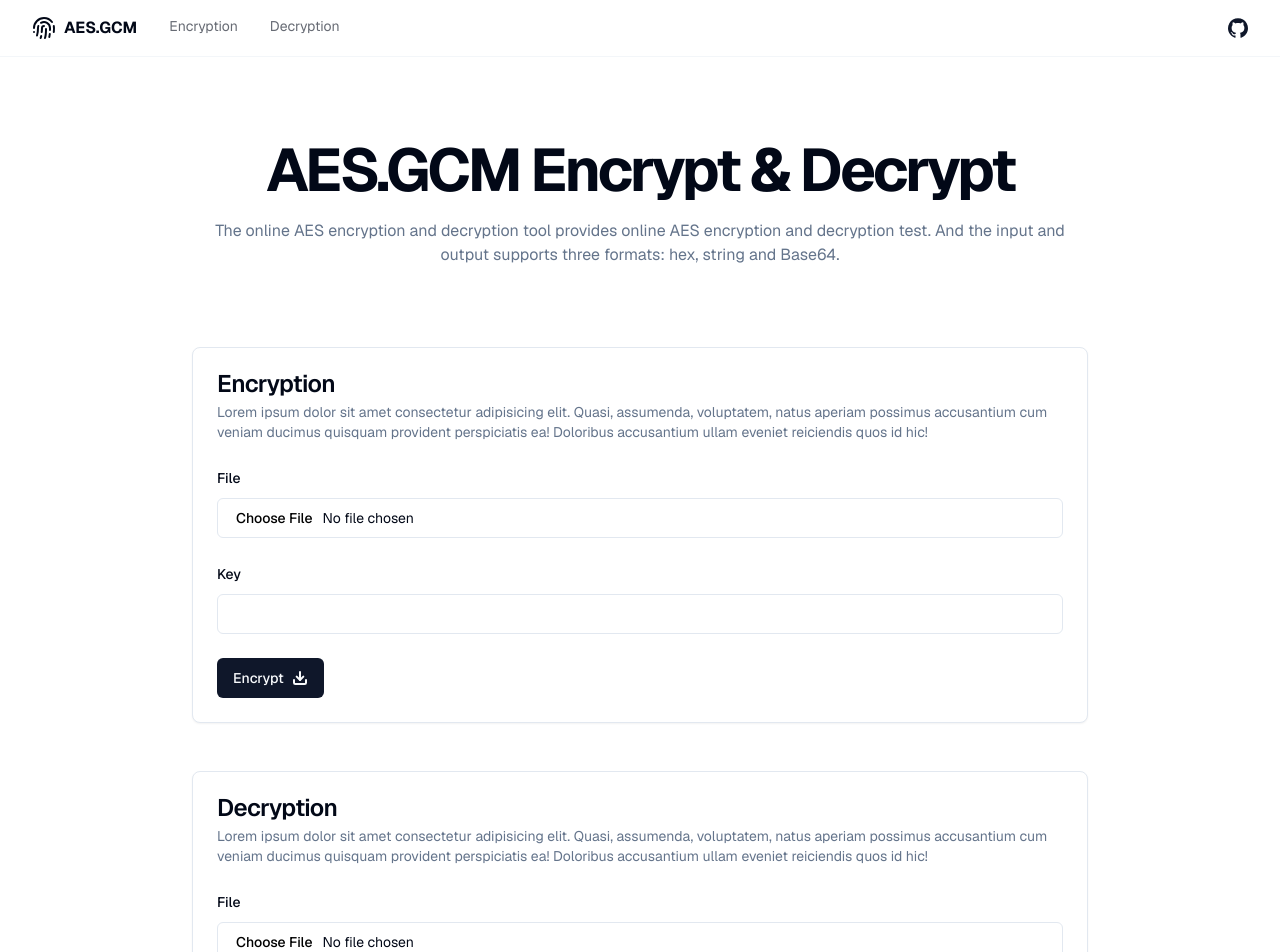
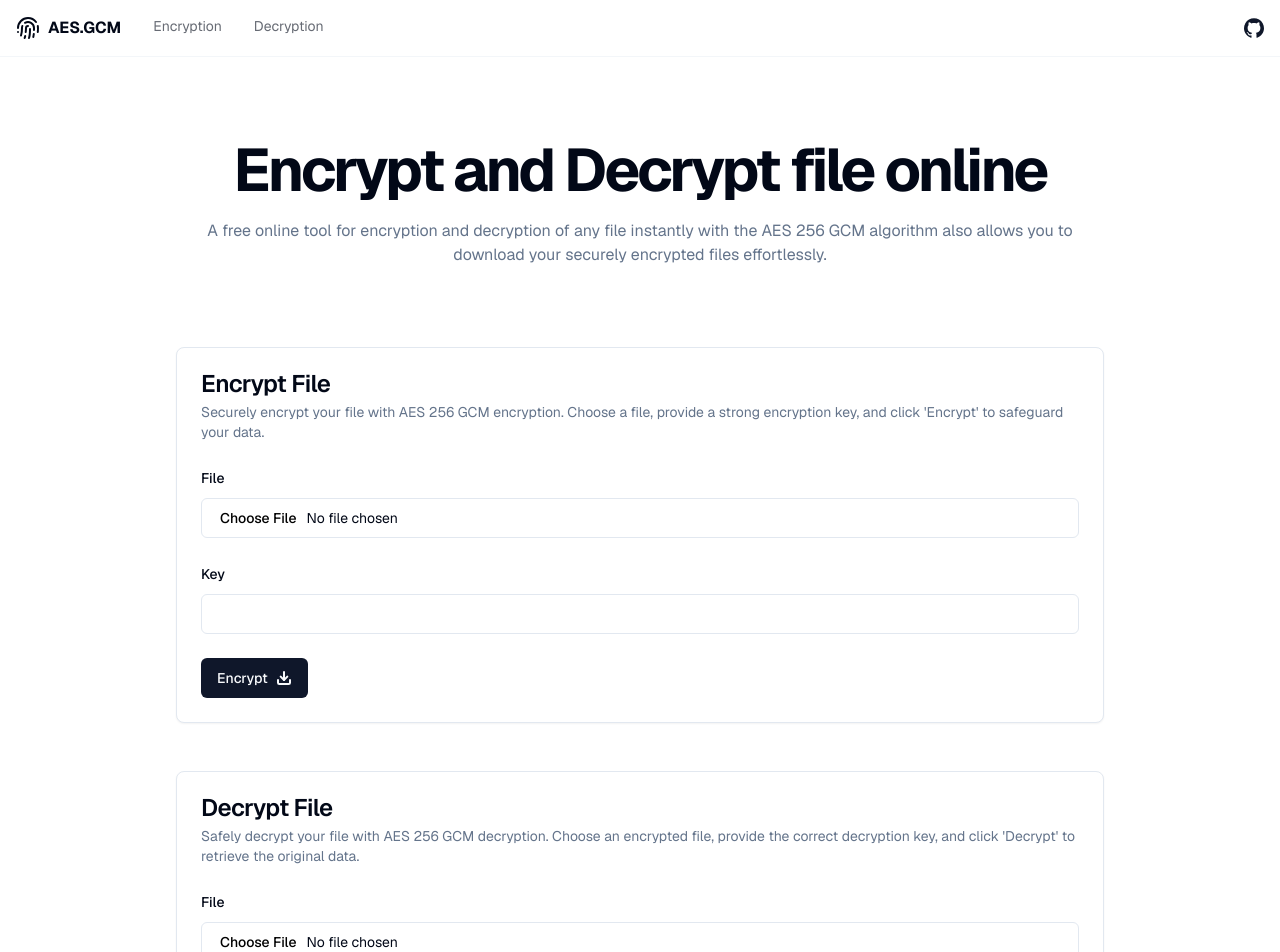
Before and after one commit to 3Peet/aes-gcm, a Next.js app: page / in a window 1280 px wide. Shown: the top 952 px of the page. Built offline with nearby package versions, Linux system fonts and the light colour scheme.

Commit message:
🔍 Add wording

```diff
--- a/app/page.tsx
+++ b/app/page.tsx
@@ -12,23 +12,22 @@ export default function Home() {
     <main className="container max-w-[960px] py-20">
       <section className="mx-auto mb-20 flex flex-col gap-4 text-center">
         <h1 className="text-center text-3xl font-bold leading-tight tracking-tighter md:text-6xl lg:leading-[1.1]">
-          AES.GCM Encrypt & Decrypt
+          Encrypt and Decrypt file online
         </h1>
         <span className="text-muted-foreground">
-          The online AES encryption and decryption tool provides online AES
-          encryption and decryption test. And the input and output supports
-          three formats: hex, string and Base64.
+          A free online tool for encryption and decryption of any file instantly
+          with the AES 256 GCM algorithm also allows you to download your
+          securely encrypted files effortlessly.
         </span>
       </section>
       <div className="space-y-12">
         <Card>
           <CardHeader>
-            <CardTitle id="encryption">Encryption</CardTitle>
+            <CardTitle id="encryption">Encrypt File</CardTitle>
             <CardDescription>
-              Lorem ipsum dolor sit amet consectetur adipisicing elit. Quasi,
-              assumenda, voluptatem, natus aperiam possimus accusantium cum
-              veniam ducimus quisquam provident perspiciatis ea! Doloribus
-              accusantium ullam eveniet reiciendis quos id hic!
+              Securely encrypt your file with AES 256 GCM encryption. Choose a
+              file, provide a strong encryption key, and click
+              &apos;Encrypt&apos; to safeguard your data.
             </CardDescription>
           </CardHeader>
           <CardContent>
@@ -37,12 +36,11 @@ export default function Home() {
         </Card>
         <Card>
           <CardHeader>
-            <CardTitle id="decryption">Decryption</CardTitle>
+            <CardTitle id="decryption">Decrypt File</CardTitle>
             <CardDescription>
-              Lorem ipsum dolor sit amet consectetur adipisicing elit. Quasi,
-              assumenda, voluptatem, natus aperiam possimus accusantium cum
-              veniam ducimus quisquam provident perspiciatis ea! Doloribus
-              accusantium ullam eveniet reiciendis quos id hic!
+              Safely decrypt your file with AES 256 GCM decryption. Choose an
+              encrypted file, provide the correct decryption key, and click
+              &apos;Decrypt&apos; to retrieve the original data.
             </CardDescription>
           </CardHeader>
           <CardContent>
--- a/components/encrypt-form.tsx
+++ b/components/encrypt-form.tsx
@@ -22,7 +22,10 @@ type AesActionType = "encrypt" | "decrypt"
 
 const formSchema = z.object({
   file: z.instanceof(File),
-  key: z.string({}),
+  key: z.string({
+    required_error:
+      "Please enter a strong key. This field cannot be left empty.",
+  }),
 })
 
 const downloadFile = (filePath: string, name: string) => {
@@ -54,7 +57,7 @@ export function EncryptForm({ action }: { action: AesActionType }) {
       })
       downloadFile(URL.createObjectURL(blob), file.name)
     } catch (error) {
-      toast.error(`Can not ${action}`, {
+      toast.error(`Can not ${action} file`, {
         description:
           typeof error === "object"
             ? error?.toString()
--- a/tailwind.config.ts
+++ b/tailwind.config.ts
@@ -2,16 +2,19 @@
 module.exports = {
   darkMode: ["class"],
   content: [
-    './pages/**/*.{ts,tsx}',
-    './components/**/*.{ts,tsx}',
-    './app/**/*.{ts,tsx}',
-    './src/**/*.{ts,tsx}',
+    "./pages/**/*.{ts,tsx}",
+    "./components/**/*.{ts,tsx}",
+    "./app/**/*.{ts,tsx}",
+    "./src/**/*.{ts,tsx}",
   ],
   prefix: "",
   theme: {
     container: {
       center: true,
-      padding: "2rem",
+      padding: {
+        DEFAULT: "1rem",
+        sm: "2rem",
+      },
       screens: {
         "2xl": "1400px",
       },
@@ -72,8 +75,8 @@ module.exports = {
         "accordion-up": "accordion-up 0.2s ease-out",
       },
       fontFamily: {
-        sans: ['var(--font-geist-sans)'],
-        mono: ['var(--font-geist-mono)'],
+        sans: ["var(--font-geist-sans)"],
+        mono: ["var(--font-geist-mono)"],
       },
     },
   },
```
